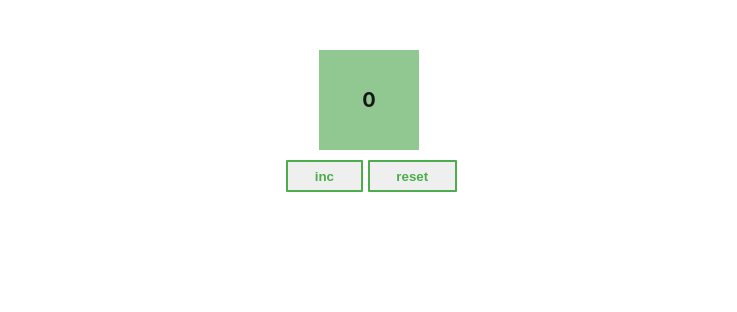
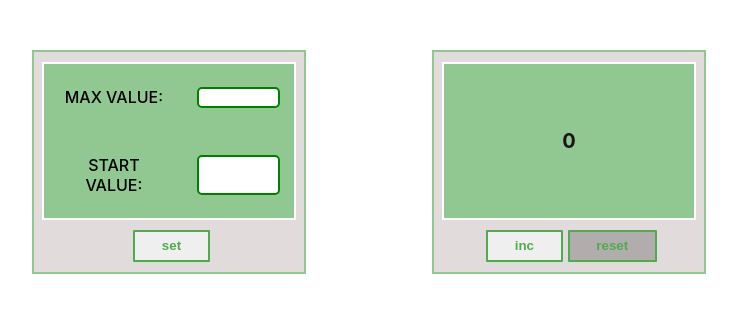
Before and after one commit to horobryh22/counter, a React (Create React App) app: page / in a window 1280 px wide. Shown: the top 312 px of the page, without its empty margins (271-1008 px from the left). Built offline with nearby package versions, Linux system fonts and the light colour scheme.

Commit message:
added Settings and other Components

```diff
--- a/src/App.css
+++ b/src/App.css
@@ -1,3 +1,7 @@
 .App {
   text-align: center;
+  display: flex;
+  justify-content: space-around;
+  width: 800px;
+  margin: 50px auto 0;
 }
--- a/src/App.tsx
+++ b/src/App.tsx
@@ -1,14 +1,20 @@
 import React, {useState} from 'react';
 import './App.css';
 import {Counter} from './components/Counter/Counter';
+import {Settings} from './components/Settings/Settings';
 
 function App() {
 
+    const [maxValue, setMaxValue] = useState<number>(1);
+    const [startValue, setStartValue] = useState<number>(0);
     const [count, setCount] = useState<number>(0);
+
+    console.log(maxValue, startValue);
 
     return (
         <div className="App">
-            <Counter count={count} setCount={setCount}/>
+            <Settings setMaxValue={setMaxValue} setStartValue={setStartValue} maxValue={maxValue} startValue={startValue}/>
+            <Counter count={count} setCount={setCount} maxValue={maxValue} startValue={startValue}/>
         </div>
     );
 }
--- a/src/components/Button/Button.module.css
+++ b/src/components/Button/Button.module.css
@@ -10,9 +10,10 @@
     outline: none;
     border: 2px solid;
     border-radius: 1px;
-    transition: 0.2s;
+    transition: 0.3s;
+    cursor: pointer;
 }
 
-.button:hover { background: rgba(255,255,255,.2); }
+.button:hover { background: rgb(85, 166, 85, 0.2); }
 .button:active { background: white;}
-.button:disabled {background: rgba(73, 65, 65, 0.3);}
+.button:disabled {background: rgba(73, 65, 65, 0.3); cursor: default}
--- a/src/components/Button/Button.tsx
+++ b/src/components/Button/Button.tsx
@@ -8,9 +8,5 @@ type ButtonType = DetailedHTMLProps<ButtonHTMLAttributes<HTMLButtonElement>, HTM
 
 export const Button: React.FC<ButtonType> = ({name, callback, ...restProps}) => {
 
-    const onClickHandler = () => {
-        callback();
-    }
-
-    return <button onClick={onClickHandler} className={classes.button}  {...restProps}>{name}</button>
+    return <button onClick={() => callback()} className={classes.button}  {...restProps}>{name}</button>
 };
--- a/src/components/Counter/Counter.module.css
+++ b/src/components/Counter/Counter.module.css
@@ -1,11 +1,34 @@
+.wrapperScoreboard {
+    display: flex;
+    flex-direction: column;
+    padding: 10px;
+    width: 250px;
+    height: 200px;
+    background-color: #e1dbdb;
+    border: 2px solid #91c791;
+}
+
+.wrapperSettings {
+    padding: 10px;
+    width: 250px;
+    height: 200px;
+    display: flex;
+    flex-direction: column;
+    justify-content: space-around;
+    align-items: center;
+    background-color: #e1dbdb;
+    border: 2px solid #91c791;
+}
+
 .scoreboard {
-    width: 100px;
-    height: 100px;
+    width: 100%;
+    height: 100%;
     background-color: #91c791;
-    margin: 50px auto 0;
     display: flex;
     justify-content: center;
     align-items: center;
+    border: 2px solid white;
+    align-self: center;
 }
 
 .scoreboardReject {
--- a/src/components/Counter/Counter.tsx
+++ b/src/components/Counter/Counter.tsx
@@ -1,16 +1,19 @@
 import React from 'react';
 import {Button} from '../Button/Button';
 import {Scoreboard} from '../Scoreboard/Scoreboard';
+import classes from './Counter.module.css';
 
 type CounterType = {
     count: number
     setCount: (count: number) => void
+    maxValue: number
+    startValue: number
 }
 
 export const Counter: React.FC<CounterType> = ({count, setCount}) => {
 
     const increaseCount = () => {
-        setCount(++count);
+        setCount(count + 1);
     }
 
     const resetCount = () => {
@@ -18,10 +21,12 @@ export const Counter: React.FC<CounterType> = ({count, setCount}) => {
     }
 
     return (
-        <div>
+        <div className={classes.wrapperScoreboard}>
             <Scoreboard count={count}/>
-            <Button callback={() => increaseCount()} name={'inc'} disabled = {count > 4}/>
-            <Button callback={() => resetCount()} name={'reset'}/>
+            <div>
+                <Button callback={() => increaseCount()} name={'inc'} disabled={count > 4}/>
+                <Button callback={() => resetCount()} name={'reset'} disabled={count === 0}/>
+            </div>
         </div>
     );
 };
--- /dev/null
+++ b/src/components/Settings/Settings.tsx
@@ -0,0 +1,20 @@
+import React from 'react';
+import {SettingsBoard} from './SettingsBoard/SettingsBoard';
+import {Button} from '../Button/Button';
+import classes from './../Counter/Counter.module.css'
+
+export type SettingsType = {
+    setMaxValue: (maxValue: number) => void
+    setStartValue: (startValue: number) => void
+    maxValue: number
+    startValue: number
+}
+
+export const Settings: React.FC<SettingsType> = ({setMaxValue, setStartValue, startValue, maxValue}) => {
+    return (
+        <div className={classes.wrapperSettings}>
+            <SettingsBoard setMaxValue={setMaxValue} setStartValue={setStartValue}/>
+            <Button callback={() => {}} name={'set'}/>
+        </div>
+    );
+};
--- /dev/null
+++ b/src/components/Settings/SettingsBoard/Input/Input.module.css
@@ -0,0 +1,19 @@
+.input {
+    width: 30%;
+    border: 2px solid green;
+    border-radius: 5px;
+    outline: none;
+    text-align: center;
+}
+
+.wrapper {
+    display: flex;
+    justify-content: space-around;
+    width: 100%;
+}
+
+.title {
+    text-transform: uppercase;
+    font-weight: 500;
+    width: 45%;
+}
--- /dev/null
+++ b/src/components/Settings/SettingsBoard/Input/Input.tsx
@@ -0,0 +1,21 @@
+import React, {ChangeEvent} from 'react';
+import classes from './Input.module.css';
+
+export type InputType = {
+    name: string
+    callback: (value: number) => void
+}
+
+export const Input: React.FC<InputType> = ({name, callback}) => {
+
+    const onChangeHandler = (e: ChangeEvent<HTMLInputElement>) => {
+        callback(Number(e.currentTarget.value));
+    }
+
+    return (
+        <div className={classes.wrapper}>
+            <div className={classes.title}>{name}</div>
+            <input onChange={onChangeHandler} className={classes.input} type="number"/>
+        </div>
+    );
+};
--- /dev/null
+++ b/src/components/Settings/SettingsBoard/SettingsBoard.module.css
@@ -0,0 +1,10 @@
+.settingsBoard {
+    width: 100%;
+    height: 100%;
+    background-color: #91c791;
+    display: flex;
+    flex-direction: column;
+    justify-content: space-around;
+    align-items: center;
+    border: 2px solid white;
+}
--- /dev/null
+++ b/src/components/Settings/SettingsBoard/SettingsBoard.tsx
@@ -0,0 +1,17 @@
+import React from 'react';
+import classes from './SettingsBoard.module.css'
+import {Input} from './Input/Input';
+
+export type SettingsBoardType = {
+    setMaxValue: (maxValue: number) => void
+    setStartValue: (startValue: number) => void
+}
+
+export const SettingsBoard: React.FC<SettingsBoardType> = ({setMaxValue, setStartValue}) => {
+    return (
+        <div className={classes.settingsBoard}>
+            <Input name={'Max Value:'} callback={setMaxValue}/>
+            <Input name={'Start Value:'} callback={setStartValue}/>
+        </div>
+    );
+};
```
